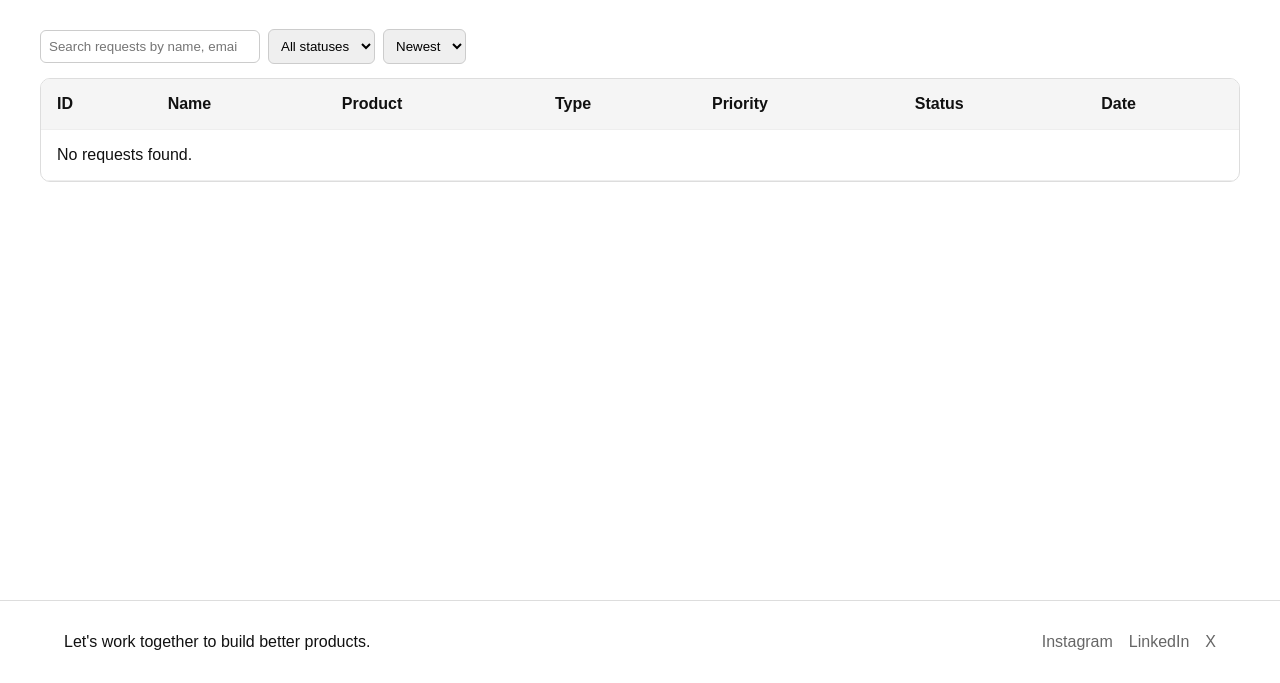
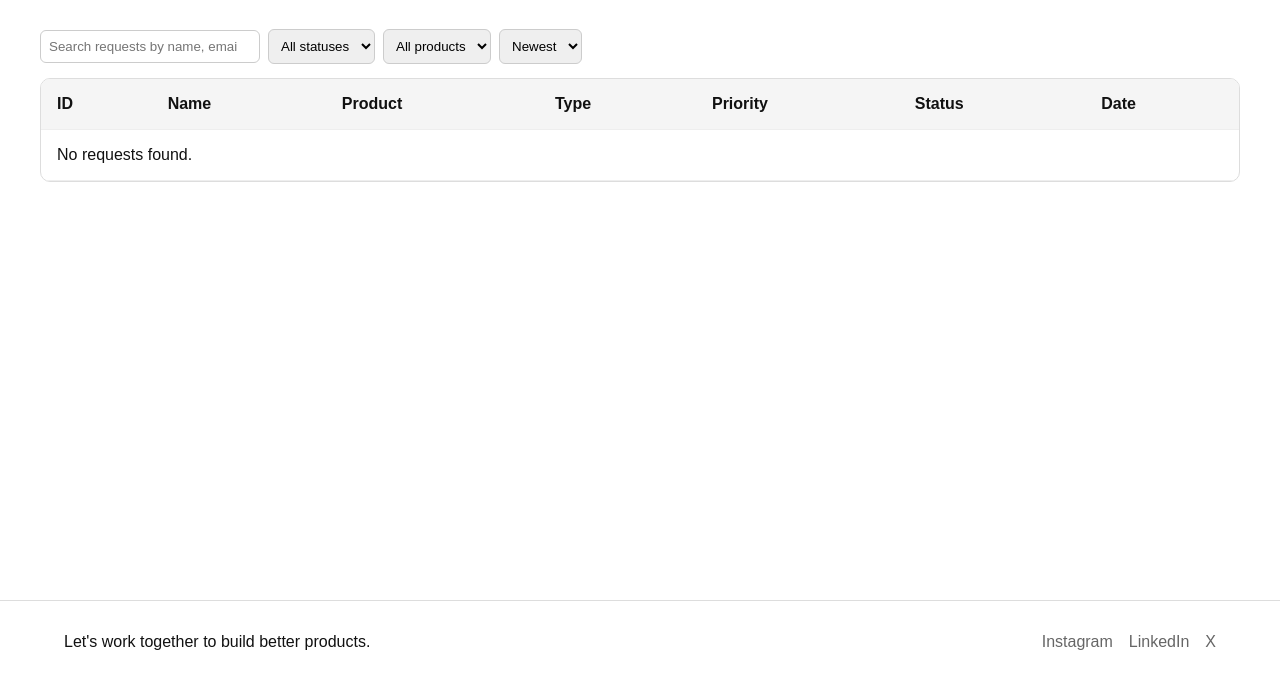
Before and after one commit to Finn-tech-art/request-tracker, a plain HTML site: page src/pages/requests.html in a window 1280 px wide. Shown: the part 117-800 px from the top of the page. Drawn offline with Linux system fonts and the light colour scheme.

Commit message:
Add a filter by product functionality

```diff
--- a/src/js/controllers/requestController.js
+++ b/src/js/controllers/requestController.js
@@ -8,12 +8,14 @@ export function initializeRequestPage() {
 
     const searchInput = document.getElementById('search-input');
     const statusFilter = document.getElementById('status-filter');
+    const productFilter = document.getElementById('product-filter');
     const sortSelect = document.getElementById('sort-select');
     const tbody = document.getElementById('request-table-body');
 
     function renderFiltered() {
         const searchValue = (searchInput?.value || '').trim().toLowerCase();
         const statusValue = statusFilter?.value || '';
+        const productValue = productFilter?.value || '';
         const sortValue = sortSelect?.value || 'newest';
 
         let filtered = allRequests.slice();
@@ -28,6 +30,10 @@ export function initializeRequestPage() {
         if (statusValue) {
             filtered = filtered.filter(r => ((r.status || '').toLowerCase() === statusValue.toLowerCase()));
         }
+
+            if (productValue) {
+                filtered = filtered.filter(r => ((r.product || '') === productValue));
+            }
 
         filtered.sort((a, b) => {
             const da = new Date(a.createdAt || 0);
@@ -48,9 +54,17 @@ export function initializeRequestPage() {
 
     if (searchInput) searchInput.addEventListener('input', debounce(renderFiltered, 250));
     if (statusFilter) statusFilter.addEventListener('change', renderFiltered);
+    if (productFilter) productFilter.addEventListener('change', renderFiltered);
     if (sortSelect) sortSelect.addEventListener('change', renderFiltered);
 
     // initial render
+    // populate product filter options dynamically from data
+    if (productFilter) {
+        const products = Array.from(new Set(allRequests.map(r => r.product).filter(Boolean)));
+        const opts = ["<option value=\"\">All products</option>", ...products.map(p => `<option value="${p}">${p}</option>`)].join('');
+        productFilter.innerHTML = opts;
+    }
+
     renderFiltered();
 
     if (tbody) {
--- a/src/pages/requests.html
+++ b/src/pages/requests.html
@@ -43,6 +43,10 @@
                     <option value="In-Progress">In-Progress</option>
                     <option value="Resolved">Resolved</option>
                     <option value="Closed">Closed</option>
+                </select>
+
+                <select id="product-filter" aria-label="Filter by product" style="padding:8px;border-radius:6px;border:1px solid #ccc;">
+                    <option value="">All products</option>
                 </select>
 
                 <select id="sort-select" aria-label="Sort by date" style="padding:8px;border-radius:6px;border:1px solid #ccc;">
```
